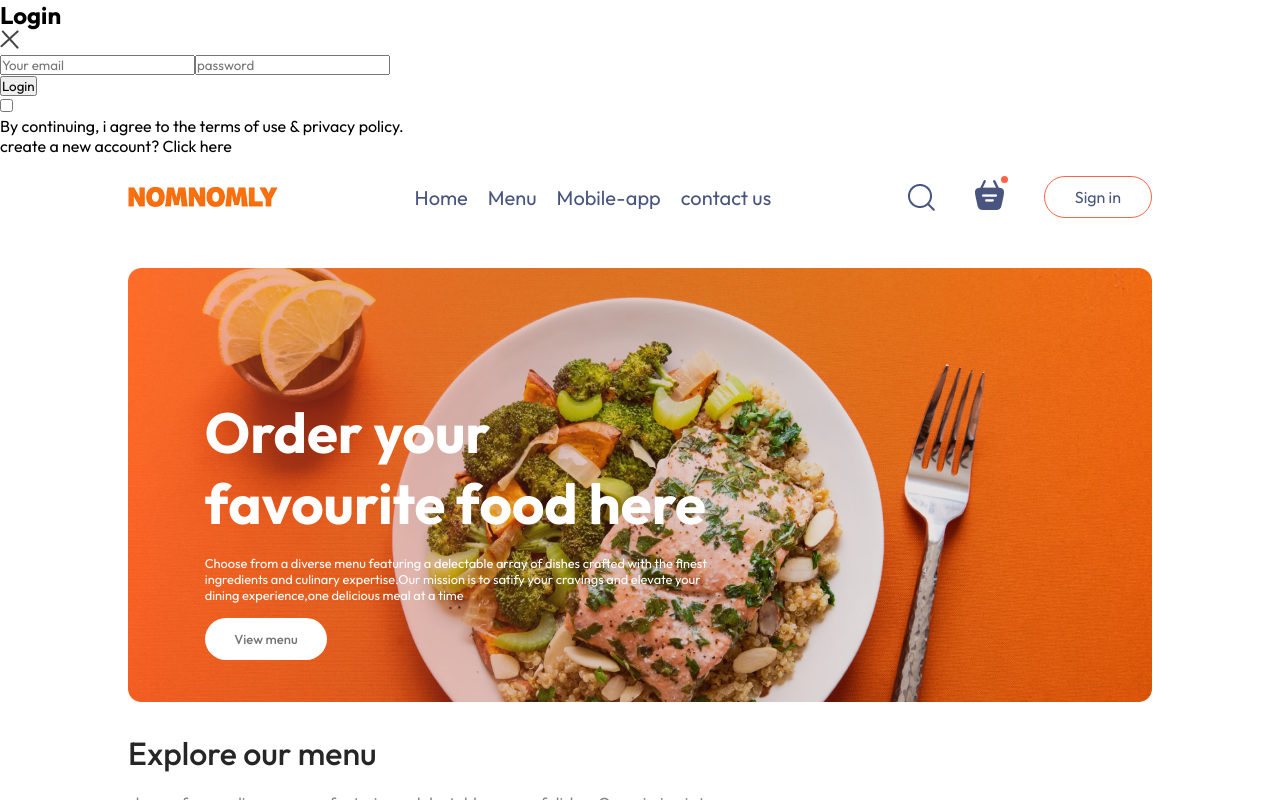
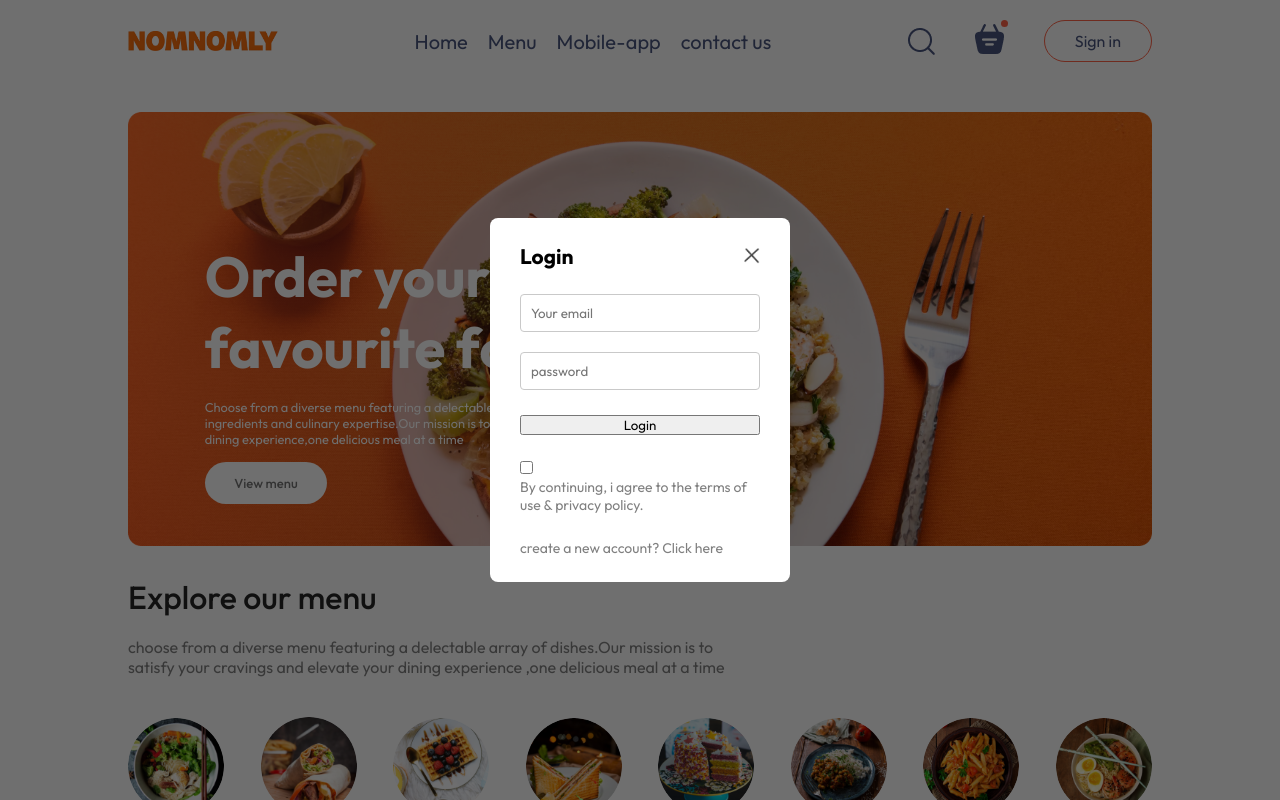
Before and after one commit to Swoorupkisan/app, a React (Vite) app: page / in a window 1280 px wide. Both pictures are taken after a click on the button "Sign in". Shown: the top 800 px of the page. Built offline with nearby package versions, Linux system fonts and the light colour scheme.

Commit message:
login popup updated

```diff
--- a/src/Components/LoginPopup/LoginPopup.css
+++ b/src/Components/LoginPopup/LoginPopup.css
@@ -0,0 +1,42 @@
+.login-popup{
+    position: absolute;
+    z-index: 1;
+    width: 100%;
+    height: 100%;
+    background-color: #00000090;
+    display: grid;
+}
+.login-popup-container{
+    place-self: center;
+    width: max(23vw, 300px);
+    color: #808080;
+    background-color: #ffffff;
+    display: flex;
+    flex-direction: column;
+    gap: 25px;
+    padding: 25px 30px;
+    border-radius: 8px;
+    font-size: 14px;
+    animation: fadeIn 0.5s;
+}
+.login-popup-title{
+    display: flex;
+    justify-content: space-between;
+    align-items: center;
+    color: black;
+}
+.login-popup-title img{
+    width: 16px;
+    cursor: position;
+}
+.login-popup-inputs {
+    display: flex;
+    flex-direction: column;
+    gap: 20px;
+}
+.login-popup-inputs input{
+   outline: none;
+   border: 1px solid #c9c9c9;
+   padding: 10px;
+   border-radius: 4px;
+}
--- a/src/Components/LoginPopup/LoginPopup.jsx
+++ b/src/Components/LoginPopup/LoginPopup.jsx
@@ -1,7 +1,7 @@
 import React,{ useState } from 'react'
 import './LoginPopup.css'
 import { assets } from '../../assets/assets'
-const LoginPopup = (setShowLogin) => {
+const LoginPopup = ({setShowLogin}) => {
 
  const[currState,setCurrState] = useState("Login")
 
@@ -10,7 +10,7 @@ const LoginPopup = (setShowLogin) => {
       <form className="login-popup-container">
         <div className="login-popup-title">
             <h2>{currState}</h2>
-            <img onClick={()=>setShowLogin(false)}  src={assets.cross_icon}alt="" />
+            <img onClick={()=>setShowLogin(false)} src={assets.cross_icon} alt="" />
         </div>
         <div className='login-popup-inputs'>
             {currState==="Login"?<></>:<input type="text" placeholder="Your name"required />}
```
